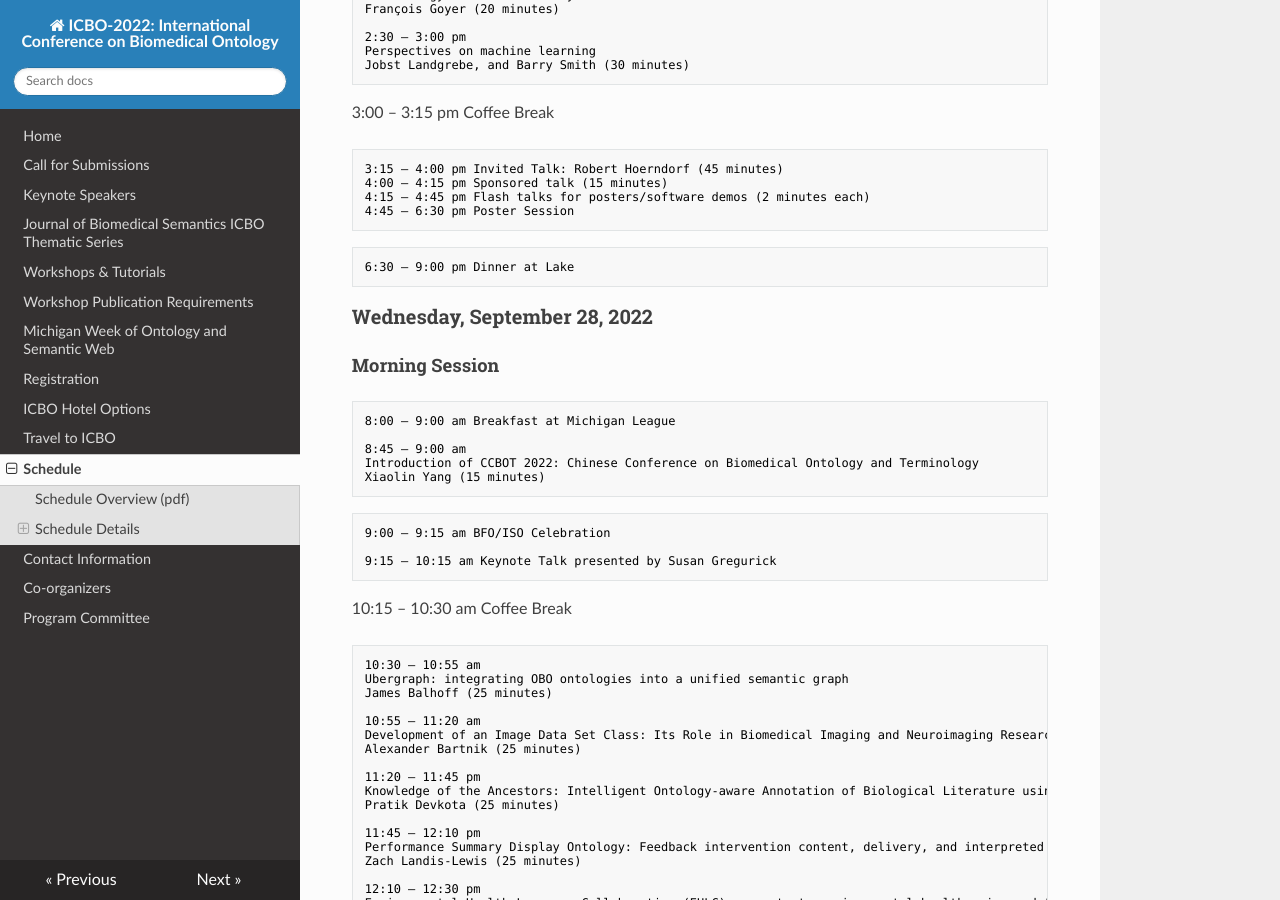
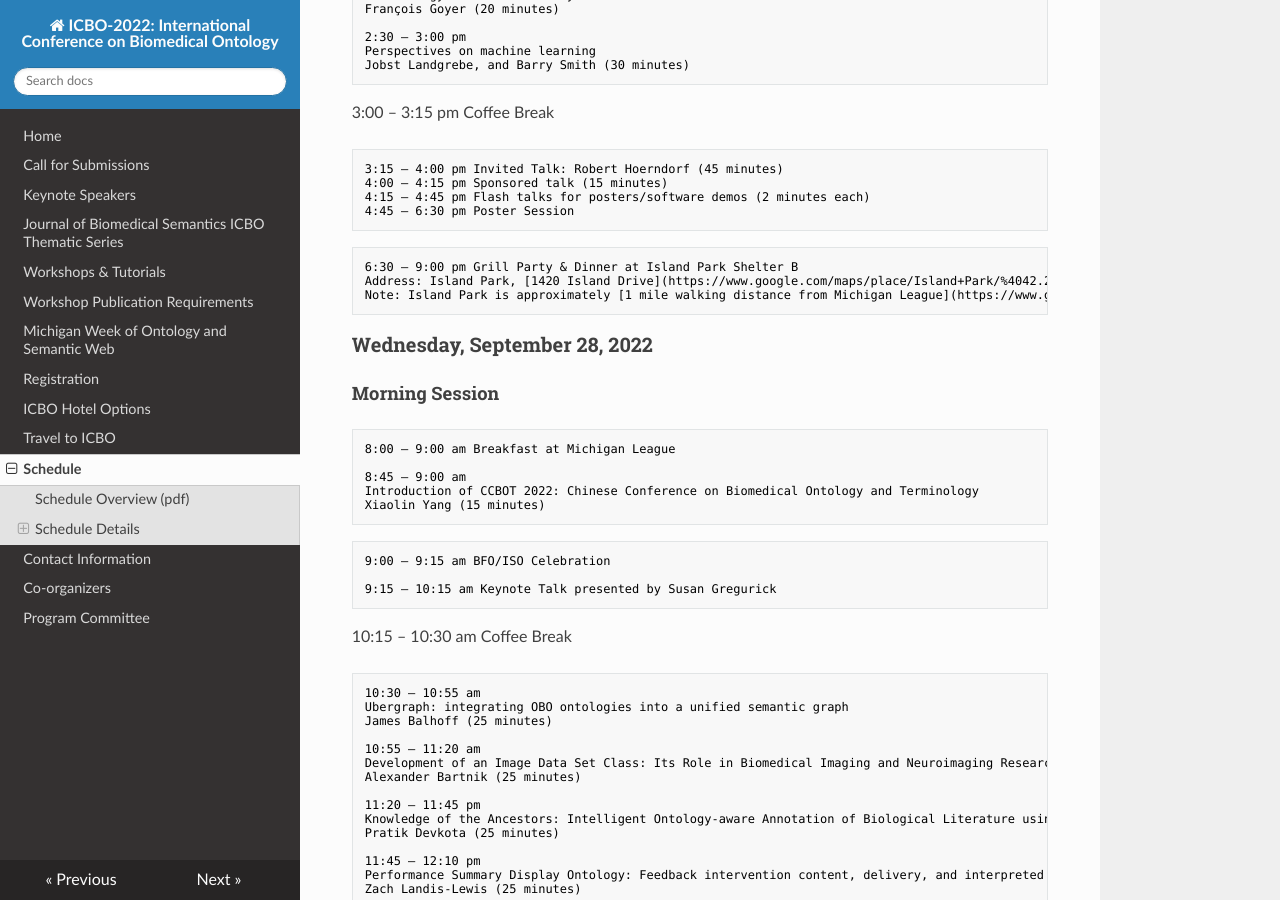
Before and after one commit to johnbeve/BFO-Organization, an MkDocs documentation site: the page built from docs/icbo-schedule.md, in a window 1280 px wide and 900 px high, scrolled down 2678 px. Built offline with MkDocs 1.6.1, drawn with Linux system fonts in a browser that asks for light colours; nearby versions of some CDN libraries.

Commit message:
Update icbo-schedule.md

````diff
--- a/docs/icbo-schedule.md
+++ b/docs/icbo-schedule.md
@@ -112,7 +112,9 @@ Jobst Landgrebe, and Barry Smith (30 minutes)
 4:45 – 6:30 pm Poster Session
 ```
 ```txt
-6:30 – 9:00 pm Dinner at Lake
+6:30 – 9:00 pm Grill Party & Dinner at Island Park Shelter B
+Address: Island Park, [1420 Island Drive](https://www.google.com/maps/place/Island+Park/%4042.2903184%2c-83.7324139%2c17z/data=%213m1%214b1%214m5%213m4%211s0x883cae653ff60ecd:0x3d8b796576b54f1%218m2%213d42.2903145%214d-83.7302252), Ann Arbor MI 48105. Please reference the [Island Park map](https://www.a2gov.org/departments/Parks-Recreation/park-rental/Documents/island%20park%20rec1%202022.pdf) for the location of Island Park Shelter B.
+Note: Island Park is approximately [1 mile walking distance from Michigan League](https://www.google.com/maps/dir/Michigan+League,+911+N+University+Ave,+Ann+Arbor,+MI+48109/Island+Park,+1420+Island+Dr,+Ann+Arbor,+MI+48105) (meeting venue).
 ```
 
 ### Wednesday, September 28, 2022
````
